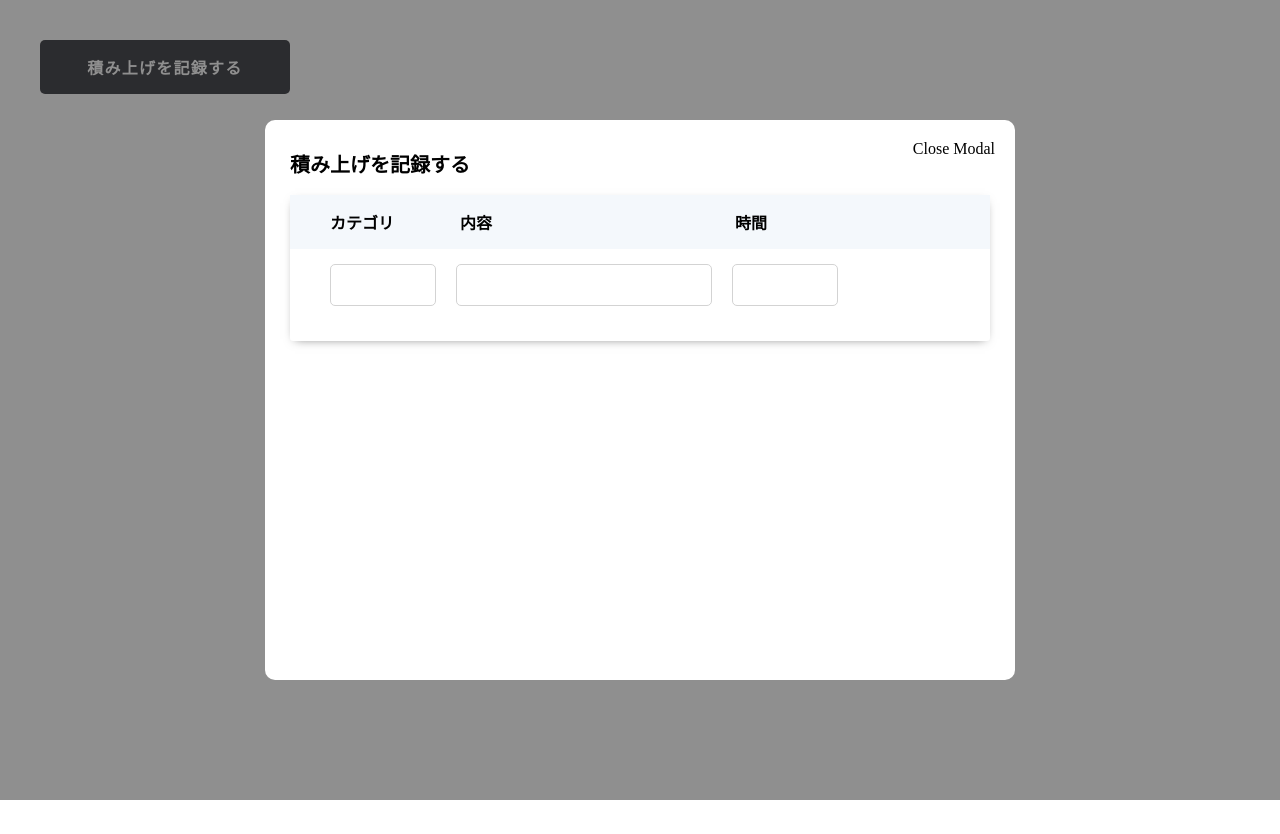
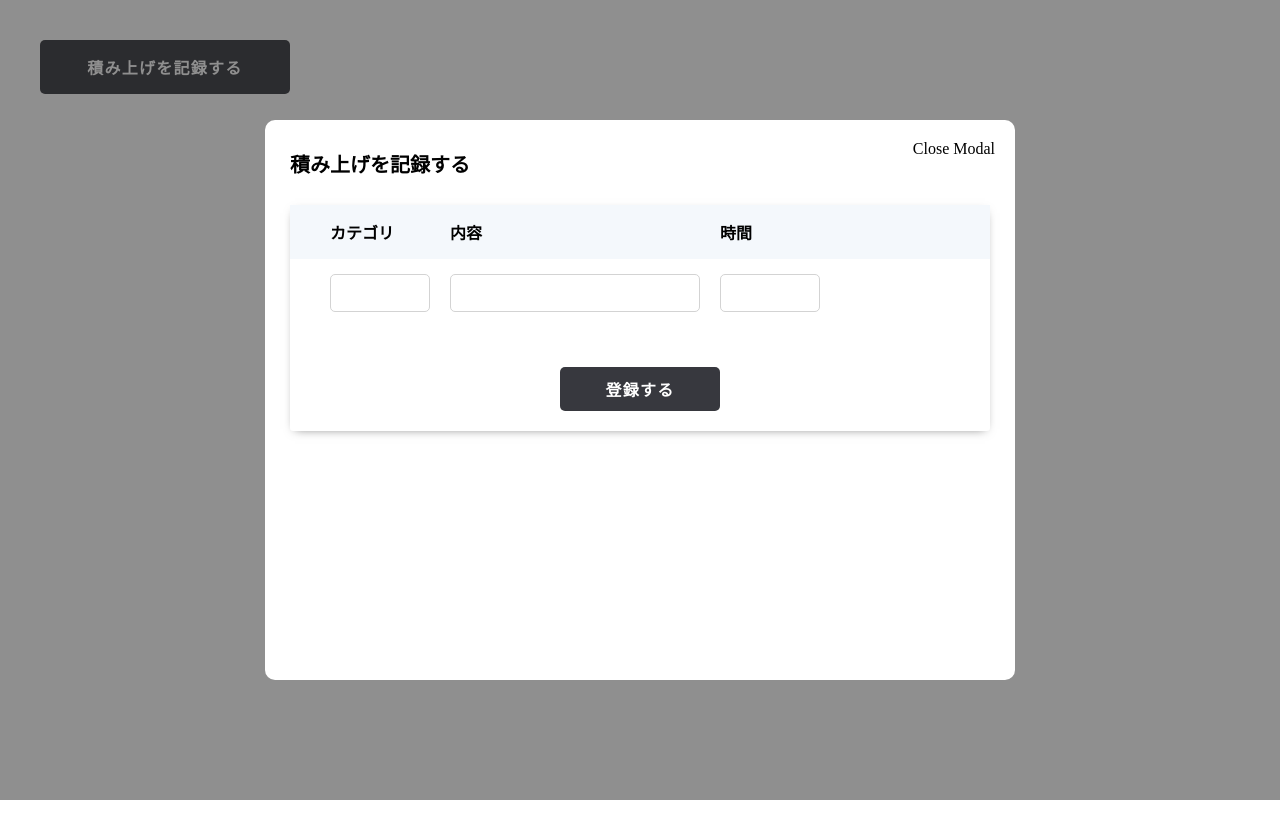
Before and after one commit to hayaoki-engineer/programing-tsumiage-app, a React (Vite) app: page / in a window 1280 px wide. Both pictures are taken after a click on the button "積み上げを記録する". Built offline with nearby package versions, Linux system fonts and the light colour scheme.

Commit message:
UI修正

```diff
--- a/src/components/modal/Modal.tsx
+++ b/src/components/modal/Modal.tsx
@@ -36,10 +36,13 @@ const Modal = () => {
                 <label>内容</label>
                 <label>時間</label>
               </div>
-              <div className='modal-input-field'>
+              <div className='modal-input-item'>
                 <input type="text" />
                 <input className="input-detail" type="text" />
                 <input type="text" />
+              </div>
+              <div className='modal-button-wrapper'>
+                <button className='register-button'>登録する</button>
               </div>
             </div>
           </div>
--- a/src/components/modal/modal.css
+++ b/src/components/modal/modal.css
@@ -48,7 +48,7 @@ button {
   font-size: 20px;
   font-weight: 700;
   padding-top: 15px;
-  margin-bottom: 20px;
+  margin-bottom: 30px;
 }
 .modal-form {
   padding-bottom: 20px;
@@ -67,12 +67,12 @@ button {
   font-weight: bold;
 }
 .modal-label label:first-child {
-  width: 130px;
+  width: 120px;
 }
 .modal-label label:nth-child(2) {
-  width: 275px;
+  width: 270px;
 }
-.modal-input-field {
+.modal-input-item {
   padding: 15px 40px;
 }
 input {
@@ -81,7 +81,23 @@ input {
   border: 1px solid lightgray;
   margin-right: 20px;
   border-radius: 5px;
+  padding: 0 5px;
+  outline: none;
+  box-sizing: border-box;
 }
 .input-detail {
   width: 250px;
 }
+.modal-button-wrapper {
+  margin: 40px auto 0;
+  text-align: center;
+}
+.register-button {
+  width: 160px;
+  height: 44px;
+  color: #fff;
+  background: #37383e;
+  letter-spacing: 1.25px;
+  font-weight: 700;
+  border-radius: 5px;
+}
```
